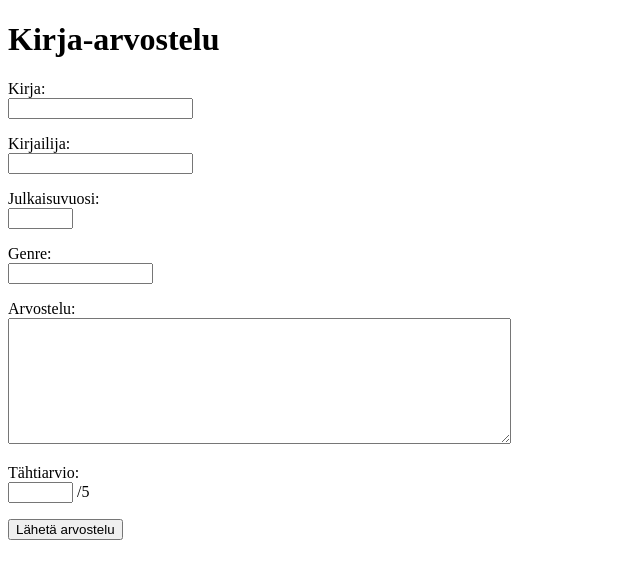
After one commit to saraayy/BestReads, a Flask app: page /new_item in a window 1280 px wide. The commit adds this page. Shown: the top 579 px of the page, without its empty margins (0-640 px from the left). Run offline with Flask 3, Linux system fonts and the light colour scheme.

Commit message:
Add new item form

```diff
--- a/app.py
+++ b/app.py
@@ -15,6 +15,26 @@ def index():
 @app.route("/register")
 def register():
     return render_template("register.html")
+
+@app.route("/new_item")
+def new_item():
+    return render_template("new_item.html")
+
+@app.route("/create_item", methods=["POST"])
+def create_item():
+    title = request.form["title"]
+    author = request.form["author"]
+    year = request.form["year"]
+    genre = request.form["genre"]
+    description = request.form["description"]
+    stars = request.form["stars"]
+    user_id = session["user_id"]
+
+    sql = "INSERT INTO items (title, author, year, genre, description, stars, user_id) VALUES (?, ?, ?, ?, ?, ?, ?)"
+    db.execute(sql, [title, author, year, genre, description, stars, user_id])
+
+    return redirect("/")
+
 
 @app.route("/create", methods=["POST"])
 def create():
@@ -37,15 +57,16 @@ def create():
 def login():
     if request.method == "GET":
         return render_template("login.html")
-
     if request.method == "POST":
-
         username = request.form["username"]
         password = request.form["password"]
-        sql = "SELECT password_hash FROM users WHERE username = ?"
-        password_hash = db.query(sql, [username])[0][0]
+        sql = "SELECT id, password_hash FROM users WHERE username = ?"
+        result = db.query(sql, [username])[0]
+        user_id = result["id"]
+        password_hash = result["password_hash"]
 
         if check_password_hash(password_hash, password):
+            session["user_id"] = user_id
             session["username"] = username
             return redirect("/")
         else:
@@ -53,5 +74,6 @@ def login():
 
 @app.route("/logout")
 def logout():
+    del session["user_id"]
     del session["username"]
     return redirect("/")
--- a/templates/index.html
+++ b/templates/index.html
@@ -10,7 +10,7 @@
 
   {% if session.username %}
   <p>
-    Olet kirjautunut nimellä {{ session.username }}
+    Olet kirjautunut nimellä {{ session.username }}, id-numerosi on {{ session.user_id }}
   </p>
   {% endif %}
 
@@ -20,6 +20,10 @@
     <a href ="/logout">Kirjaudu ulos</a>
   </p>
 
+  <p>
+    <a href = "/new_item">Uusi ilmoitus</a>
+  </p>
+
 </body>
 
 </html>
--- /dev/null
+++ b/templates/new_item.html
@@ -0,0 +1,39 @@
+<!DOCTYPE html>
+<html>
+
+<head>
+  <title>Kirja-arvostelu</title>
+</head>
+
+<body>
+    <h1>Kirja-arvostelu</h1>
+  <form action="/create_item" method="post">
+    <p>
+      Kirja: <br />
+      <input type="text" name="title" />
+    </p>
+    <p>
+        Kirjailija: <br />
+        <input type="text" name="author" />
+    </p>
+    <p>
+        Julkaisuvuosi: <br />
+        <input type="text" name="year" size="5" />
+    </p>
+    <p>
+        Genre: <br />
+        <input type="text" name="genre" size="15" />
+    </p>
+    <p>
+        Arvostelu: <br />
+        <textarea name="description" rows="8" cols="60"></textarea>
+    </p>
+    <p>
+        Tähtiarvio: <br />
+        <input type="text" name="stars" size="5" /> /5
+    </p>
+    <input type="submit" value="Lähetä arvostelu" />
+  </form>
+</body>
+
+</html>
```
Also changed, not shown: schema.sql (+12 -0 lines).
